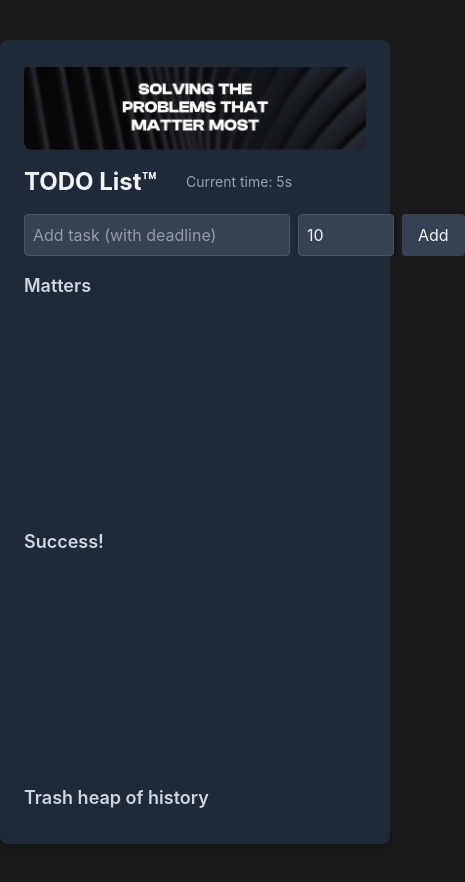
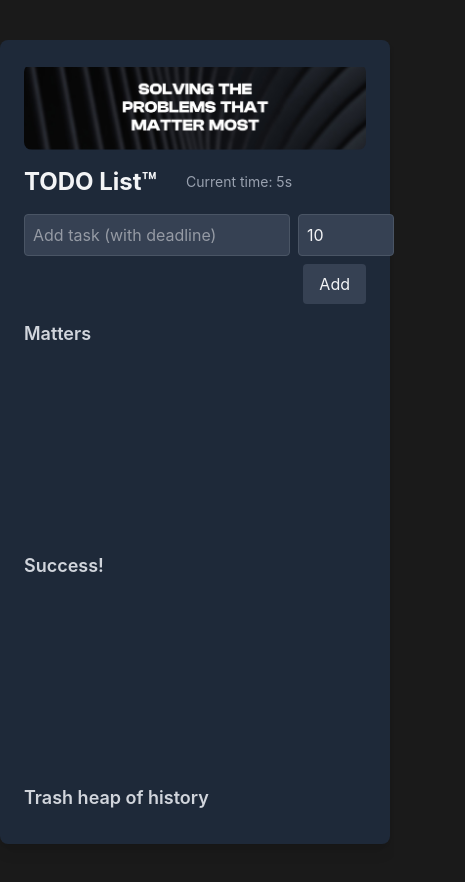
Before and after one commit to aholland/todo-that-matters, a SvelteKit app: page / in a window 390 px wide. Shown: the whole page, 465 px wide, since content can reach past the window. Built offline with nearby package versions, Linux system fonts and the light colour scheme.

Commit message:
Make responsive to narrower presentation (eg on phone). "Add" button moves below fields.

```diff
--- a/src/routes/+page.svelte
+++ b/src/routes/+page.svelte
@@ -77,7 +77,8 @@
         TODO List™
         <span class="text-sm font-normal text-gray-400 min-w-[180px]">Current time: {now}s</span>
     </h1>
-    <form onsubmit={addTodo} class="flex gap-2 mb-4">
+    <form onsubmit={addTodo} class="flex flex-wrap gap-2 mb-4">
+        <div class="flex flex-1 gap-2 min-w-0">
             <input type="text" bind:value={newTodo} placeholder="Add task (with deadline)"
                    class="flex-1 p-2 border border-gray-600 bg-gray-700 text-gray-100 rounded focus:outline-none focus:ring-2 focus:ring-gray-400"/>
             <input
@@ -89,12 +90,14 @@
                     onfocus={onFocus}
                     onblur={onBlur}
             />
+        </div>
+        <div class="flex md:w-auto w-full md:justify-start justify-end">
             <button type="submit"
                     class="{newTodo.trim() ? 'bg-gray-600 hover:bg-gray-500' : 'bg-gray-700 hover:bg-gray-600'} px-4 py-2 text-gray-100 rounded"
                     disabled={!newTodo.trim()}>Add
             </button>
+        </div>
     </form>
-
     {#snippet TodoItem(todo: Todo)}
         <li class="relative p-3 bg-gray-700 rounded-sm mb-2 shadow-sm list-none">
             <button class="absolute top-1 right-2 text-gray-400 hover:text-gray-300 text-lg font-bold leading-none"
```
Lines whose indentation alone changed are shown as unchanged.
